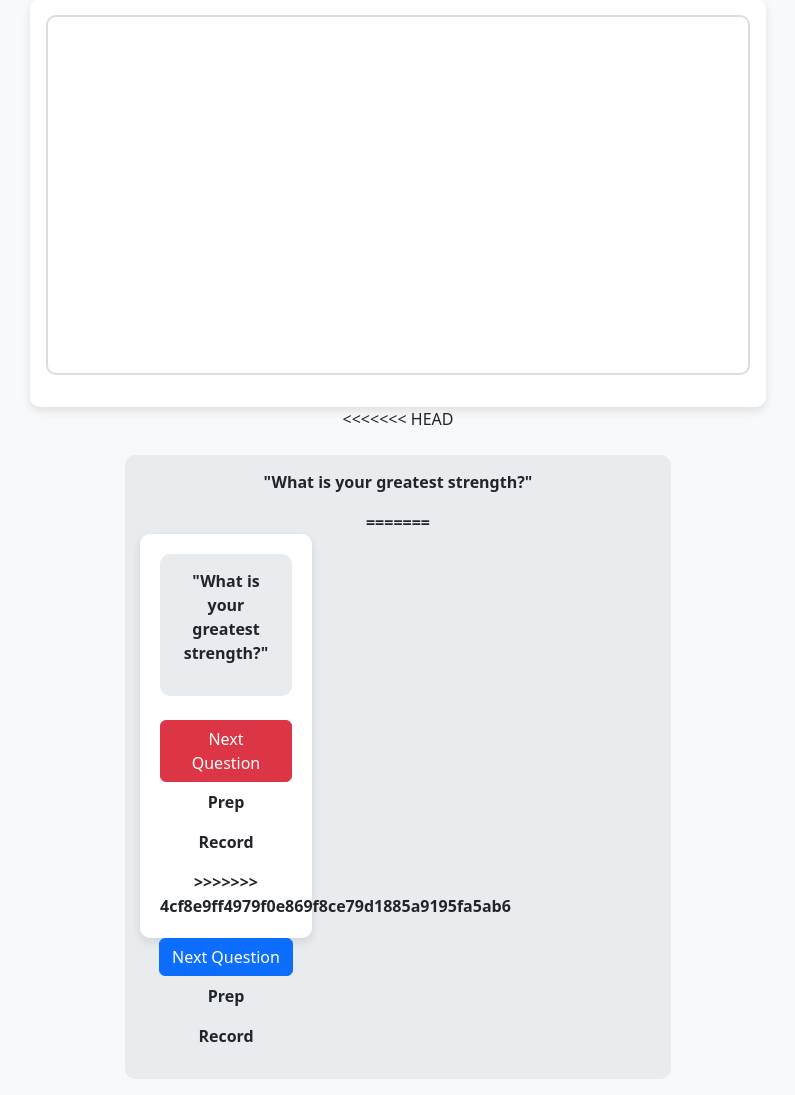
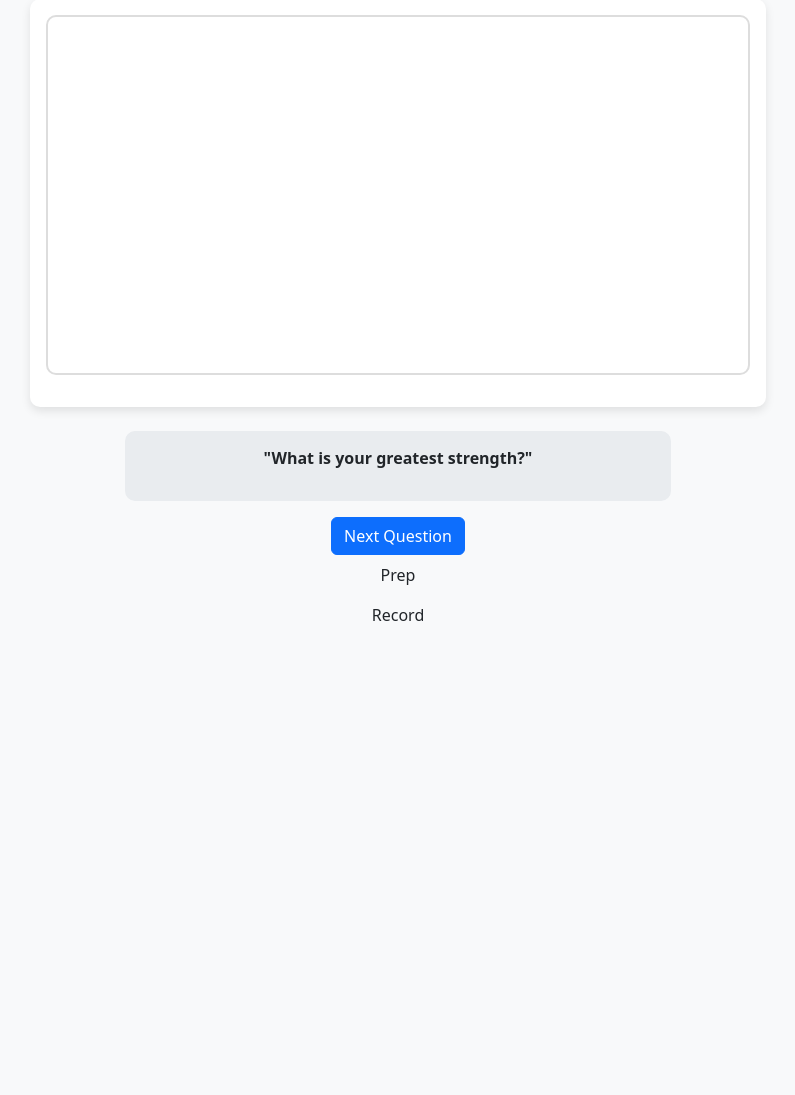
Before and after one commit to Kanav1290/ichack25, a Flask app: page / in a window 1280 px wide. Shown: the part 133-1228 px from the top of the page, without its empty margins (242-1037 px from the left). After the commit the page ends 754 px from the top, so only its background shows below. Run offline with Flask 3, Linux system fonts and the light colour scheme.

Commit message:
Updated homepage to fix merge conflict

```diff
--- a/templates/index.html
+++ b/templates/index.html
@@ -38,23 +38,11 @@
             </div>
         </div>
 
-<<<<<<< HEAD
         <!-- Question and Buttons Section -->
         <div class="row justify-content-center mt-4">
             <div class="col-md-6 text-center">
                 <div class="quote-box mb-3">
                     <p id="questionText">"What is your greatest strength?"</p>
-=======
-            <!-- RIGHT SIDE: QUESTION + BUTTONS -->
-            <div class="col-md-4 d-flex flex-column align-items-center">
-                <div class="right-panel w-100 text-center">
-                    <div class="quote-box mb-3">
-                        <p id="questionText">"What is your greatest strength?"</p>
-                    </div>
-                    <button id="questionButton" class="btn btn-danger w-100 my-2">Next Question</button>
-                    <p id="prepTimer">Prep</p>
-                    <p id="recordTimer">Record</p>
->>>>>>> 4cf8e9ff4979f0e869f8ce79d1885a9195fa5ab6
                 </div>
                 <button id="questionButton" class="btn btn-primary mb-2">Next Question</button>
                 <p id="prepTimer">Prep</p>
```
